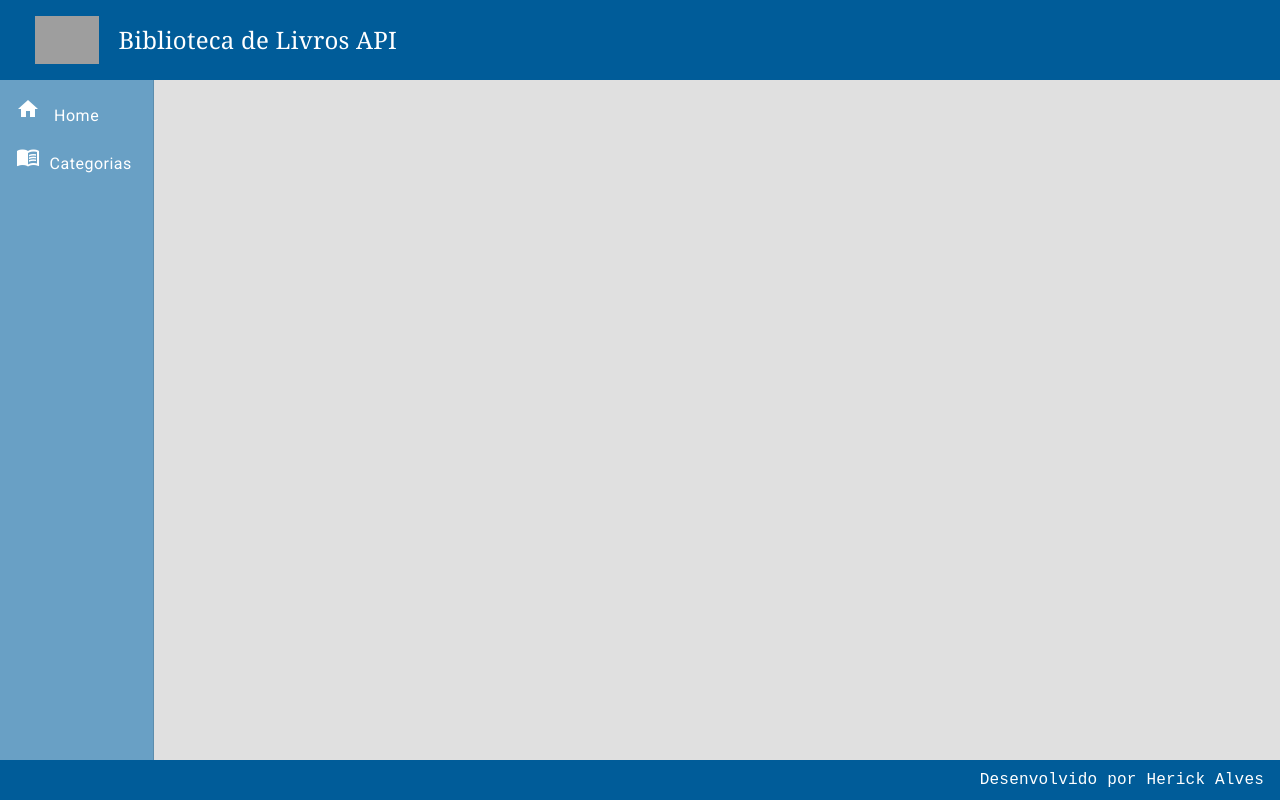
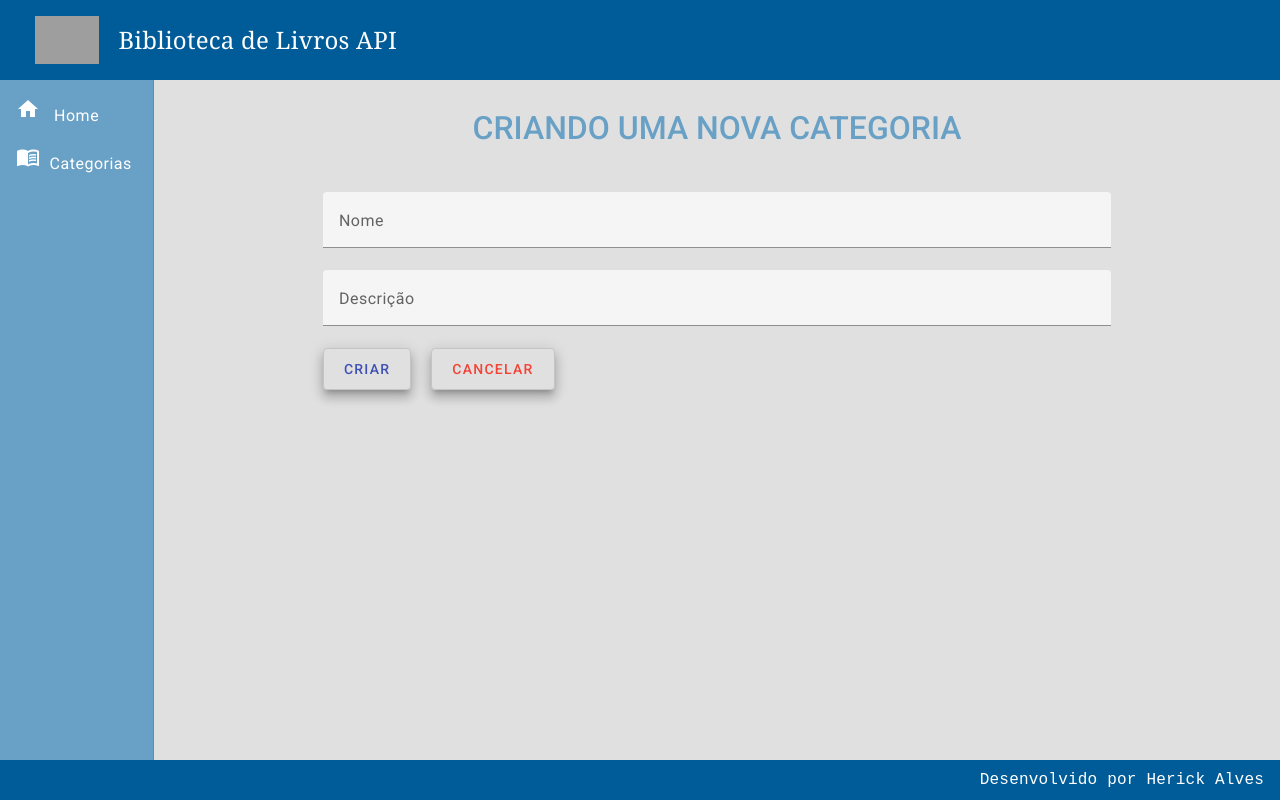
Before and after one commit to herickkgb/Biblioteca_livros_front_end, an Angular app: page /categorias/create in a window 1280 px wide. Before the commit this address led to /. Built offline with nearby package versions, Linux system fonts and the light colour scheme; grey boxes are pictures that could not be loaded.

Commit message:
criando o component create

```diff
--- a/src/app/app.module.ts
+++ b/src/app/app.module.ts
@@ -22,6 +22,7 @@ import { FormsModule, ReactiveFormsModule } from "@angular/forms";
 import { MatInputModule } from "@angular/material/input";
 import { MatFormFieldModule } from "@angular/material/form-field";
 import { MatSnackBarModule } from "@angular/material/snack-bar";
+import { CategoriaCreateComponent } from './components/views/categoria/categoria-create/categoria-create.component';
 
 @NgModule({
   declarations: [
@@ -30,7 +31,8 @@ import { MatSnackBarModule } from "@angular/material/snack-bar";
     FooterComponent,
     NavComponent,
     HomeComponent,
-    CategoriaReadComponent
+    CategoriaReadComponent,
+    CategoriaCreateComponent
   ],
   imports: [
     BrowserModule,
--- /dev/null
+++ b/src/app/components/views/categoria/categoria-create/categoria-create.component.css
@@ -0,0 +1,25 @@
+form{
+text-align: center;
+width: 70%;
+margin: 2rem auto 0 auto;
+}
+
+h1{
+  font-size: 2rem;
+  font-weight: 500;
+  margin-bottom: 3rem;
+  color: #468dbdc5;
+}
+.form{
+  width: 100%;
+}
+
+button{
+  margin-right: 20px;
+  padding: 20px;
+}
+
+
+.buttons{
+text-align: start;
+}
--- /dev/null
+++ b/src/app/components/views/categoria/categoria-create/categoria-create.component.html
@@ -0,0 +1,18 @@
+<form>
+  <h1>CRIANDO UMA NOVA CATEGORIA</h1>
+
+  <mat-form-field class="form">
+    <mat-label>Nome</mat-label>
+    <input matInput type="text" name="nome" placeholder="EX. Computação">
+  </mat-form-field>
+
+  <mat-form-field class="form">
+    <mat-label>Descrição</mat-label>
+    <input matInput type="text" name="descricao" placeholder="EX. Livros de computação">
+  </mat-form-field>
+
+  <div class="buttons">
+    <button mat-stroked-button class="mat-elevation-z8" color="primary">CRIAR</button>
+    <button mat-stroked-button class="mat-elevation-z8" color="warn">CANCELAR</button>
+  </div>
+</form>
--- a/src/app/components/views/categoria/categoria-read/categoria-read.component.html
+++ b/src/app/components/views/categoria/categoria-read/categoria-read.component.html
@@ -3,7 +3,7 @@
   <div class="title">
     <p class="name">Categoria</p>
   </div>
-  <button mat-stroked-button  class="mat-elevation-z8">NOVA CATEGORIA</button>
+  <button mat-stroked-button (click)="navegarParaCategoriaCreate()" class="mat-elevation-z8">NOVA CATEGORIA</button>
 
   <div class="mat-elevation-z8 content-table">
     <table class="table" mat-table [dataSource]="categorias">
--- a/src/app/components/views/categoria/categoria-read/categoria-read.component.ts
+++ b/src/app/components/views/categoria/categoria-read/categoria-read.component.ts
@@ -10,7 +10,7 @@ import { CategoriaService } from '../categoria-service.service';
 })
 export class CategoriaReadComponent implements OnInit {
   categorias: Categoria[] = [];
-  constructor(private service: CategoriaService) {}
+  constructor(private service: CategoriaService,private router: Router) {}
 
   ngOnInit(): void {
     this.findAll();
@@ -21,5 +21,9 @@ export class CategoriaReadComponent implements OnInit {
     });
   }
 
-  displayedColumns: string[] = ['id', 'nome', 'descricao', "livros",'acoes'];
+  displayedColumns: string[] = ['id', 'nome', 'descricao', 'livros', 'acoes'];
+
+  navegarParaCategoriaCreate() {
+    this.router.navigate(["categorias/create"])
+  }
 }
```
Also changed, not shown: src/app/app-routing.module.ts (+6 -1 lines), src/app/components/views/categoria/categoria-create/categoria-create.component.ts (added, +10 -0 lines), 1 other file (tests, documents, lock files or other folders).
